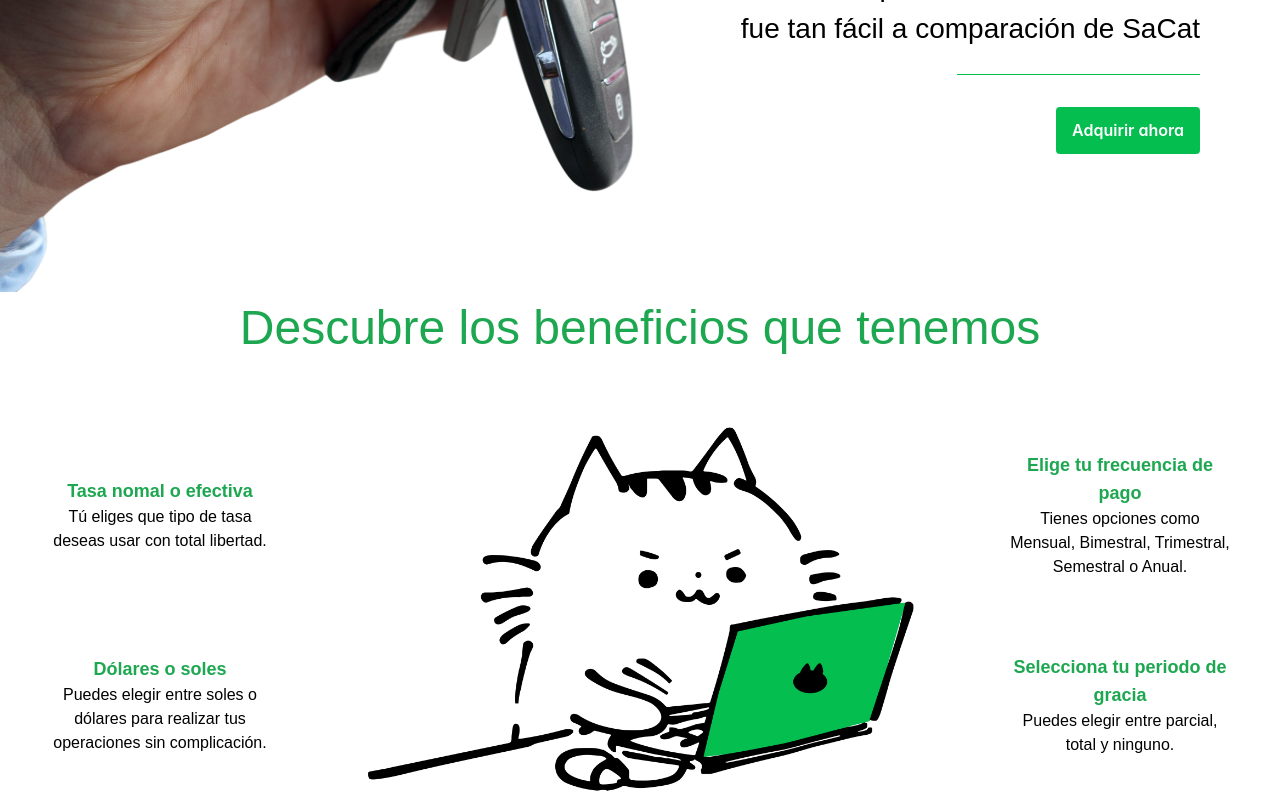
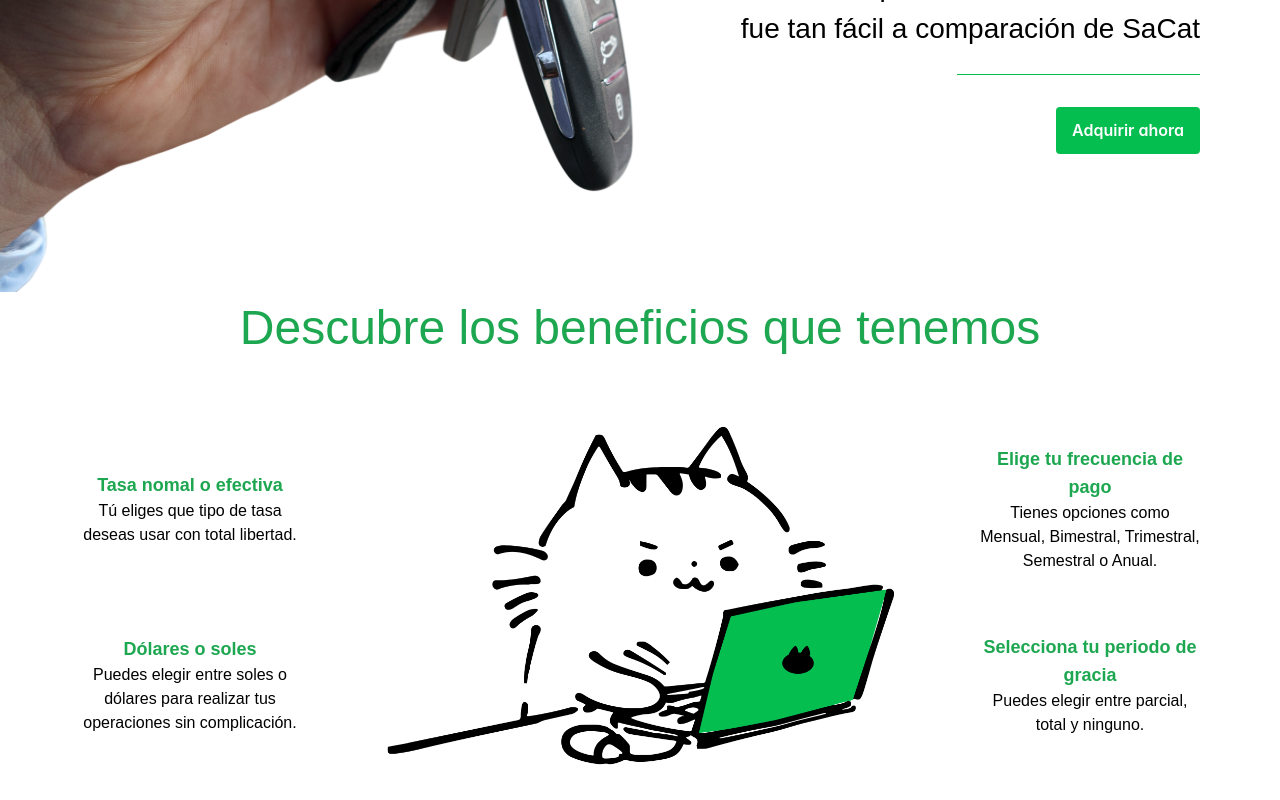
Before and after one commit to SaCat-Fintech/app-frontend, a Nuxt app: page / in a window 1280 px wide. Shown: the part 250-1050 px from the top of the page. After the commit the page ends 1023 px from the top, so only its background shows below. Built offline with nearby package versions, Linux system fonts and the light colour scheme; a web font is replaced by a local one.

Commit message:
feat: screen Laptop L design

```diff
--- a/pages/index.vue
+++ b/pages/index.vue
@@ -27,7 +27,7 @@
   <section id="benefits">
     <div class="text-center flex flex-col">
       <h2>Descubre los beneficios que tenemos</h2>
-      <div class="grid grid-cols-4 mt-14">
+      <div class="grid grid-cols-4 mt-14 mx-10">
         <div class="grid grid-rows-2">
           <HeroCard
             cardTitle="Tasa nomal o efectiva"
```
